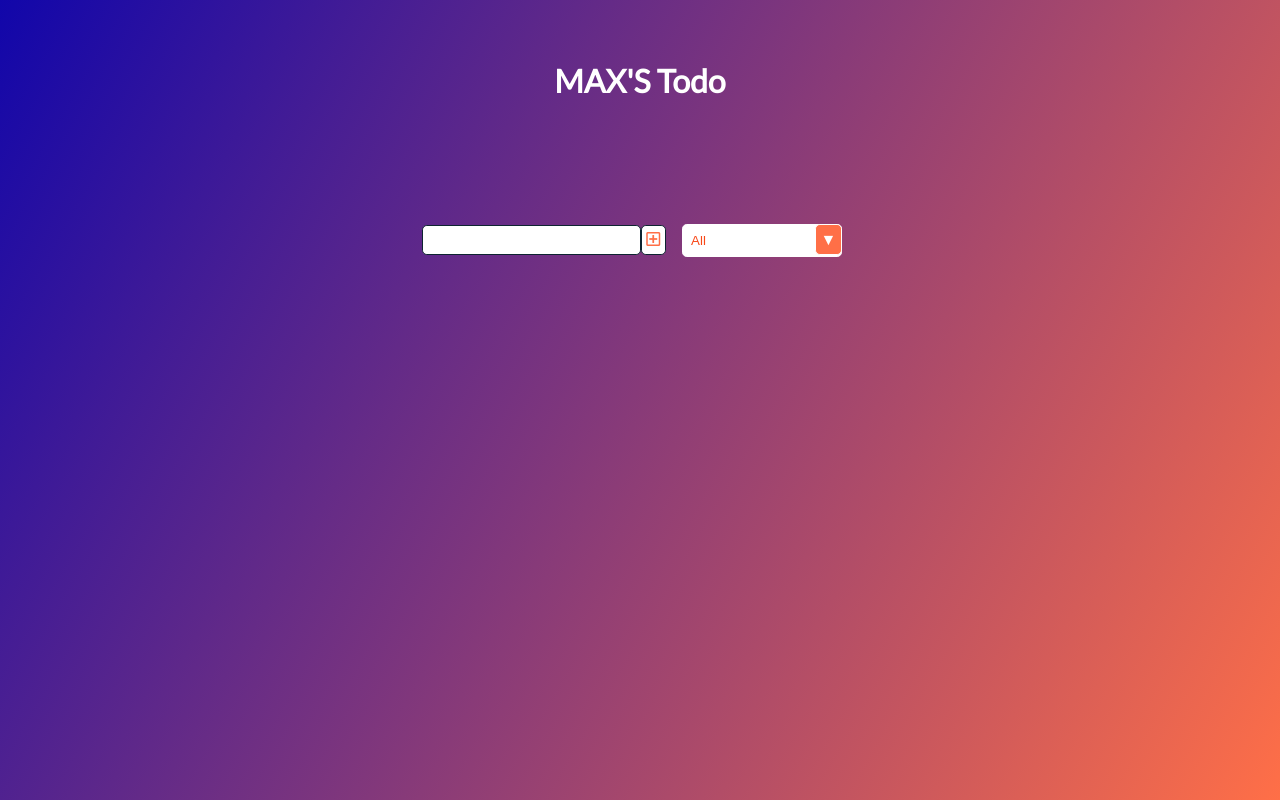
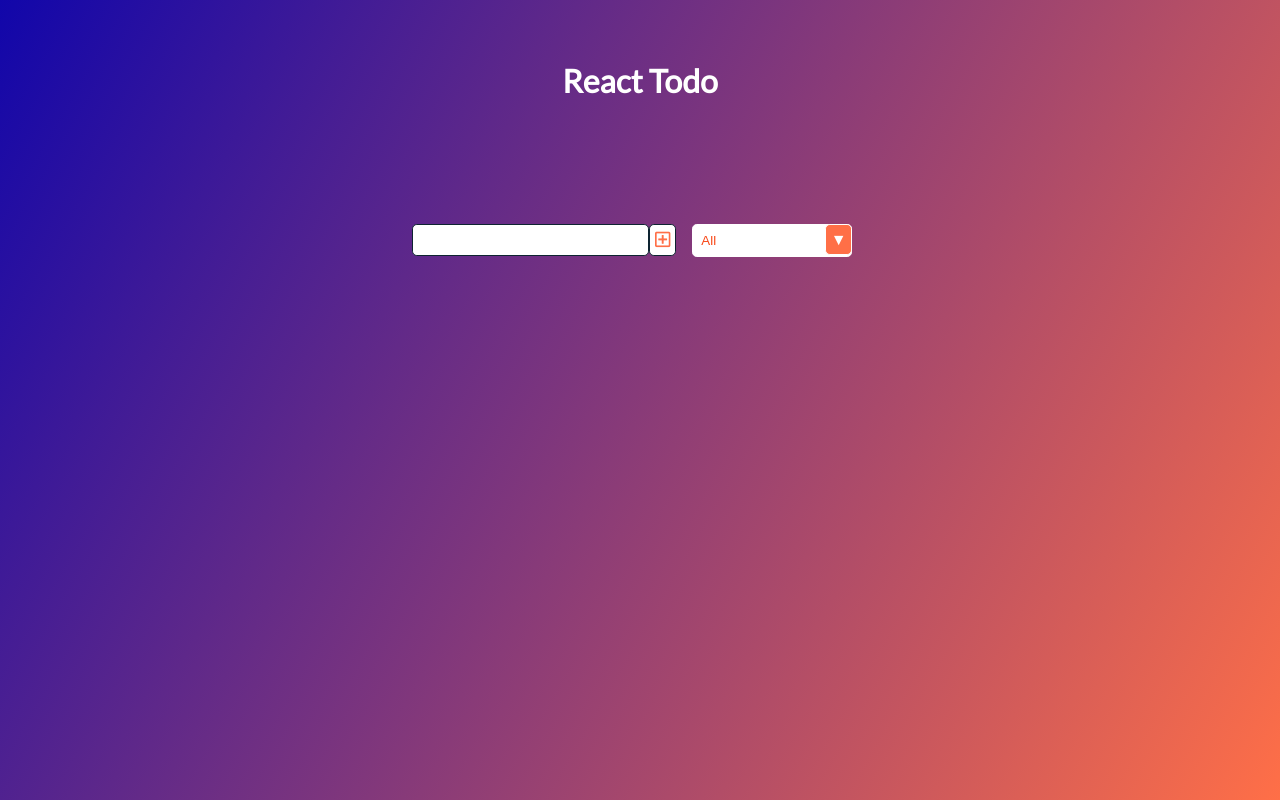
Before and after one commit to MERN-Max/React-todo, a React (Create React App) app: page / in a window 1280 px wide. Built offline with nearby package versions, Linux system fonts and the light colour scheme.

Commit message:
edit title

```diff
--- a/public/index.html
+++ b/public/index.html
@@ -27,7 +27,7 @@
       work correctly both with client-side routing and a non-root public URL.
       Learn how to configure a non-root public URL by running `npm run build`.
     -->
-		<title>React App</title>
+		<title>React ToDo</title>
 	</head>
 	<body>
 		<noscript>You need to enable JavaScript to run this app.</noscript>
--- a/src/App.css
+++ b/src/App.css
@@ -34,13 +34,14 @@ form {
 form input,
 form button {
 	padding: 0.3rem;
-	font-size: 1rem;
+	font-size: 1.1rem;
 	border-radius: 0.3rem;
 	border: 1.5px solid #0e2431;
 	/* outline: none; */
-	border-color: none;
+	/* border-color: none; */
 	outline: none;
 	background-color: white;
+	justify-content: center;
 }
 form button {
 	color: #ff6f47;
--- a/src/App.js
+++ b/src/App.js
@@ -37,7 +37,7 @@ function App() {
 	return (
 		<div className='app'>
 			<header>
-				<h1>MAX'S Todo</h1>
+				<h1>React Todo</h1>
 			</header>
 			<Form
 				inputText={inputText}
```
